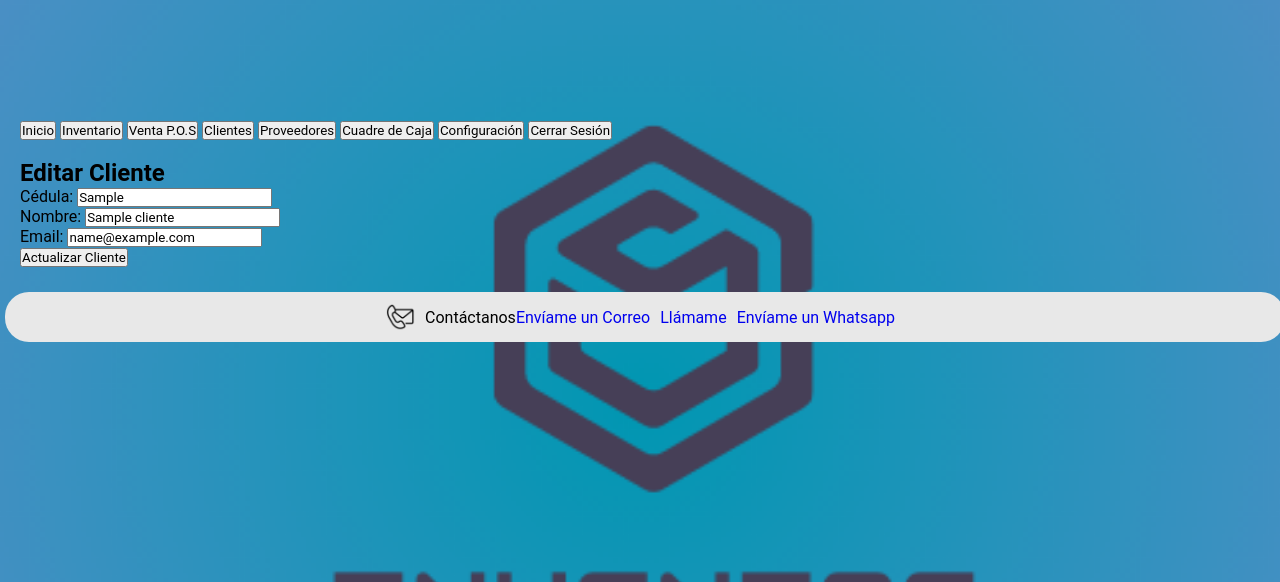
After one commit to vaalyan/Proyecto-InventasV3, a PHP site: page /PHP/editar_cliente_be.php?id=1 in a window 1280 px wide. The commit adds this page. Shown: the top 582 px of the page. Run offline with PHP 8.4, Linux system fonts and the light colour scheme; the visitor is signed in with stand-in values (Sample User, id 1); tables that the repository leaves empty or names only in its code hold one stand-in row (values such as "Sample post").

Commit message:
solución edición de clientes. sigue realizar el inventario

```diff
--- /dev/null
+++ b/PHP/editar_cliente_be.php
@@ -0,0 +1,78 @@
+<?php
+// Incluir conexión a la base de datos
+include 'conexion_be.php';
+
+if (isset($_GET['id'])) {
+    $id = $_GET['id'];
+    $sql = "SELECT * FROM clientes WHERE id = ?";
+    $stmt = $conexion->prepare($sql);
+    $stmt->bind_param("i", $id);
+    $stmt->execute();
+    $result = $stmt->get_result();
+
+    if ($result->num_rows > 0) {
+        $row = $result->fetch_assoc();
+    } else {
+        echo "<script>alert('Cliente no encontrado.'); window.location.href='../clientes.php';</script>";
+        exit();
+    }
+
+    $stmt->close();
+} else {
+    echo "<script>alert('ID no proporcionado.'); window.location.href='../clientes.php';</script>";
+    exit();
+}
+?>
+
+<!DOCTYPE html>
+<html lang="es">
+<head>
+    <meta charset="UTF-8">
+    <meta name="viewport" content="width=device-width, initial-scale=1.0">
+    <title>Editar Clientes - INVENTAS</title>
+
+    <meta name="description" content="Sistema de Gestión de Inventarios">
+    <link rel="icon" type="image/png" href="/imag/inventas.png">
+
+    <link rel="stylesheet" type="text/css" href="../assets/CSS/style.css">
+    <script src="../assets/JS/script.js"></script>
+</head>
+<body>
+    <main>
+        <div class="contenedor">
+                    <div class="izquierda">
+                        <button onclick="irAInicio()" class="button">Inicio</button>
+                        <button onclick="irAInventario()" class="button">Inventario</button>
+                        <button onclick="irAVentasPOS()" class="button">Venta P.O.S</button>
+                        <button onclick="irAClientes()" class="button">Clientes</button>
+                        <button onclick="irAProveedores()" class="button">Proveedores</button>
+                        <button onclick="irACuadreCaja()" class="button">Cuadre de Caja</button>
+                        <button onclick="irAConfiguración()" class="button">Configuración</button>
+                        <button onclick="cerrarSesion()" class="button">Cerrar Sesión</button>
+                    </div>
+
+                    <br>
+
+                    <h2>Editar Cliente</h2>
+                    <form action="actualizar_cliente_be.php" method="POST">
+                        <input type="hidden" name="id" value="<?php echo htmlspecialchars($row['id']); ?>">
+                        Cédula: <input type="text" name="cedula" value="<?php echo htmlspecialchars($row['cedula']); ?>"><br>
+                        Nombre: <input type="text" name="nombre_completo" value="<?php echo htmlspecialchars($row['nombre_completo']); ?>"><br>
+                        Email: <input type="text" name="email" value="<?php echo htmlspecialchars($row['email']); ?>"><br>
+                        <input type="submit" value="Actualizar Cliente">
+                    </form>
+
+        </div>
+    </main>
+
+    <footer class="footer">
+        <div class="footer-content">
+            <img src="/imag/correo-de-contacto.png">
+            Contáctanos
+            <a href="mailto:dan9849r@gmail.com">Envíame un Correo</a>
+            <a href="tel:+573215684033">Llámame</a>
+            <a href="whatsapp://send?text=">Envíame un Whatsapp</a>
+        </div>
+    </footer>
+</body>
+</html>
--- a/assets/CSS/style.css
+++ b/assets/CSS/style.css
@@ -21,6 +21,10 @@ main {
     padding: 20px;
     margin: auto;
     margin-top: 100px;
+}
+
+.logo {
+    border-radius: 15px;
 }
 
 .contenedor__todo {
--- a/assets/JS/script.js
+++ b/assets/JS/script.js
@@ -28,35 +28,35 @@ function iniciarSesion(event) {
 
 
 function irAInicio() {
-    window.location.href = './PHP/bienvenida.php';
+    window.location.href = '/PHP/bienvenida.php';
 }
 
 function irAInventario() {
-    window.location.href = 'inventario.html';
+    window.location.href = '/inventario.html';
 }
 
 function irAVentasPOS() {
-    window.location.href = 'ventas_pos.html';
+    window.location.href = '/ventas_pos.html';
 }
 
 function irAClientes() {
-    window.location.href = 'clientes.php';
+    window.location.href = '/clientes.php';
 }
 
 function irAProveedores() {
-    window.location.href = 'proveedores.html';
+    window.location.href = '/proveedores.html';
 }
 
 function irACuadreCaja() {
-    window.location.href = 'cuadre_caja.html';
+    window.location.href = '/cuadre_caja.html';
 }
 
 function irAConfiguración() {
-    window.location.href = 'configuracion.html';
+    window.location.href = '/configuracion.html';
 }
 
 function cerrarSesion() {
-    window.location.href = '../cerrar_sesion.php';
+    window.location.href = '../PHP/cerrar_sesion.php';
 }
 
 
--- a/configuracion.html
+++ b/configuracion.html
@@ -6,7 +6,7 @@
     <title>Página Configuración - INVENTAS</title>
 
     <meta name="descripción" content="Sistema de Gestión de Inventarios">
-    <link rel="icon" type="image/png" href="/imágenes/inventas.png">
+    <link rel="icon" type="image/png" href="/imag/inventas.png">
 
     <link rel="stylesheet" type="text/css" href="assets/CSS/style.css">
     <script src="/assets/JS/script.js"></script>
@@ -36,7 +36,7 @@
 
     <footer class="footer">
         <div class="footer-content">
-            <img src="/imágenes/correo-de-contacto.png">
+            <img src="/imag/correo-de-contacto.png">
             Contáctanos
             <a href="mailto:dan9849r@gmail.com">Envíame un Correo</a>
             <a href="tel:+573215684033">Lámame</a>
--- a/cuadre_caja.html
+++ b/cuadre_caja.html
@@ -6,7 +6,7 @@
     <title>Página Cuadre de Caja - INVENTAS</title>
 
     <meta name="descripción" content="Sistema de Gestión de Inventarios">
-    <link rel="icon" type="image/png" href="/imágenes/inventas.png">
+    <link rel="icon" type="image/png" href="/imag/inventas.png">
 
     <link rel="stylesheet" type="text/css" href="assets/CSS/style.css">
     <script src="/assets/JS/script.js"></script>
@@ -34,7 +34,7 @@
 
     <footer class="footer">
         <div class="footer-content">
-            <img src="/imágenes/correo-de-contacto.png">
+            <img src="/imag/correo-de-contacto.png">
             Contáctanos
             <a href="mailto:dan9849r@gmail.com">Envíame un Correo</a>
             <a href="tel:+573215684033">Lámame</a>
--- a/index.php
+++ b/index.php
@@ -16,7 +16,7 @@
         <title>Bienvenido a INVENTAS - Iniciar Sesión</title>
 
         <meta name="descripción" content="Sistema de Gestión de Inventarios">
-        <link rel="icon" type="image/png" href="/imágenes/inventas.png">
+        <link rel="icon" type="image/png" href="/imag/inventas.png">
 
         <link rel="preconnect" href="https://fonts.googleapis.com">
         <link rel="preconnect" href="https://fonts.gstatic.com" crossorigin>
--- a/proveedores.html
+++ b/proveedores.html
@@ -6,7 +6,7 @@
     <title>Página Proveedores - INVENTAS</title>
 
     <meta name="descripción" content="Sistema de Gestión de Inventarios">
-    <link rel="icon" type="image/png" href="/imágenes/inventas.png">
+    <link rel="icon" type="image/png" href="/imag/inventas.png">
 
     <link rel="stylesheet" type="text/css" href="assets/CSS/style.css">
     <script src="assets/JS/script.js"></script>
@@ -35,7 +35,7 @@
 
     <footer class="footer">
         <div class="footer-content">
-            <img src="/imágenes/correo-de-contacto.png">
+            <img src="/imag/correo-de-contacto.png">
             Contáctanos
             <a href="mailto:dan9849r@gmail.com">Envíame un Correo</a>
             <a href="tel:+573215684033">Lámame</a>
--- a/ventas_pos.html
+++ b/ventas_pos.html
@@ -6,7 +6,7 @@
     <title>Página Ventas P.O.S - INVENTAS</title>
 
     <meta name="descripción" content="Sistema de Gestión de Inventarios">
-    <link rel="icon" type="image/png" href="/imágenes/inventas.png">
+    <link rel="icon" type="image/png" href="/imag/inventas.png">
 
     <link rel="stylesheet" type="text/css" href="assets/CSS/style.css">
     <script src="assets/JS/script.js"></script>
@@ -23,7 +23,7 @@
                     <button onclick="irAProveedores()" class="button">Proveedores</button>
                     <button onclick="irACuadreCaja()" class="button">Cuadre de Caja</button>
                     <button onclick="irAConfiguración()" class="button">Configuración</button>
-                    ><button onclick="cerrarSesion()" class="button">Cerrar Sesión</button>
+                    <button onclick="cerrarSesion()" class="button">Cerrar Sesión</button>
             </div>
 
             <div class="derecha">
@@ -34,7 +34,7 @@
 
     <footer class="footer">
         <div class="footer-content">
-            <img src="/imágenes/correo-de-contacto.png">
+            <img src="/imag/correo-de-contacto.png">
             Contáctanos
             <a href="mailto:dan9849r@gmail.com">Envíame un Correo</a>
             <a href="tel:+573215684033">Lámame</a>
```
Also changed, not shown: PHP/act_cliente_be.php (deleted, +0 -23 lines), PHP/actualizar_cliente_be.php (added, +28 -0 lines), PHP/bienvenida.php (+7 -8 lines), PHP/editar_clientes_be.php (deleted, +0 -39 lines), clientes.php (+19 -21 lines), inventario.html (+6 -6 lines).
